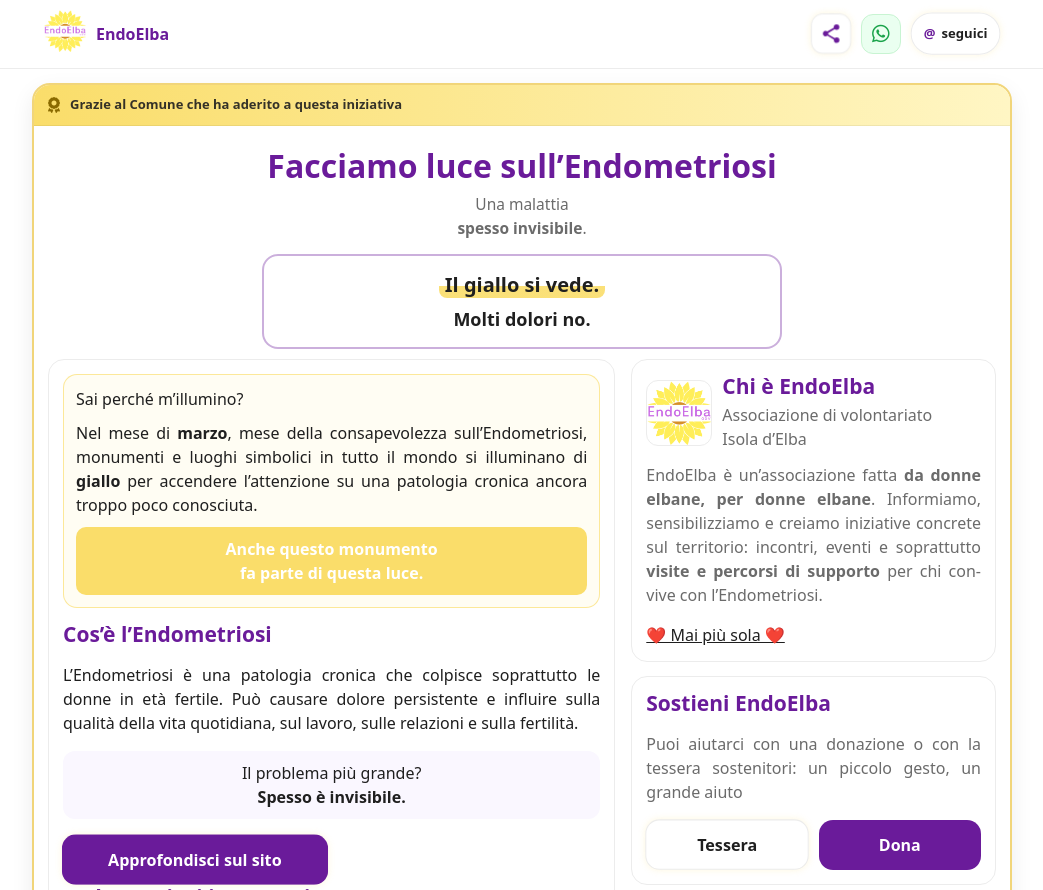
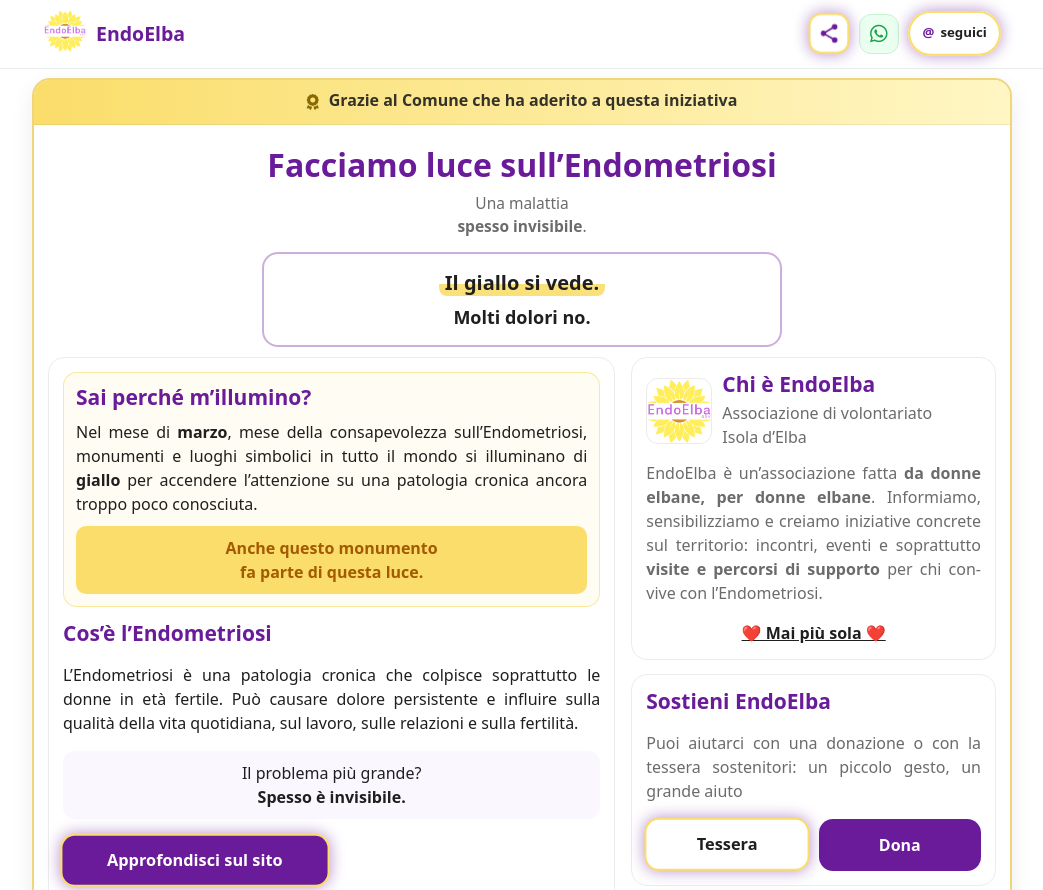
Before and after one commit to elbaexpert/endoelba, a plain HTML site: page illuminazione/index.html in a window 1280 px wide. Shown: the top 890 px of the page, without its empty margins (118-1161 px from the left). Drawn offline with Linux system fonts and the light colour scheme.

Commit message:
Update style.css

```diff
--- a/illuminazione/style.css
+++ b/illuminazione/style.css
@@ -22,9 +22,11 @@
 
 /* TOPBAR */
 .topbar{
-  position:sticky;
+  position:fixed;
   top:0;
-  z-index:20;
+  left:0;
+  right:0;
+  z-index:999;
   background:#fff;
   border-bottom:1px solid var(--line);
 }
@@ -40,7 +42,7 @@
 .brand{display:flex; align-items:center; gap:10px; min-width:0;}
 .logo{width:42px; height:42px; object-fit:contain; border-radius:10px;}
 .brandTxt{display:flex; flex-direction:column; min-width:0;}
-.subname{font-weight:800; color:var(--endo-purple); line-height:1.1 font-size:19px;}
+.subname{font-weight:800; color:var(--endo-purple); line-height:1.1; font-size:19.5px;}
 .kicker{font-size:12px; color:var(--muted); white-space:nowrap; overflow:hidden; text-overflow:ellipsis;}
 .actions{display:flex; align-items:center; gap:10px;}
 .iconBtn{
@@ -73,7 +75,7 @@
 .topFollow .at{color:var(--endo-purple)}
 
 /* PAGE WRAP */
-.wrap{padding:14px 10px 18px;}
+.wrap{padding:78px 10px 18px;}
 .frame{
   max-width:980px;
   margin:0 auto;
@@ -383,3 +385,82 @@
 }
 .glowPulse{animation: glowPulse 1.55s ease-in-out infinite;}
 .heartPulse{color: var(--endo-yellow); animation: glowPulse 1.55s ease-in-out infinite; display:inline-block;}
+
+
+/* === FIX 2026-02-28: richieste Marco === */
+
+/* Comune bar: centrata e più grande */
+.comuneBar{
+  justify-content:center;
+  text-align:center;
+  align-items:center;
+}
+.comuneTxt{
+  align-items:center;
+}
+.comuneTitle{
+  font-size:16px;
+}
+.comuneName{
+  font-size:24px;
+}
+
+/* "Sai perché m'illumino?" come H2 */
+.question{
+  margin:0 0 10px;
+  color:var(--endo-purple);
+  font-size:21px;
+  font-weight:800;
+  line-height:1.2;
+}
+
+/* Evidenza "Anche questo monumento..." arancione scuro su giallo */
+.highlight-strong{
+  background: var(--endo-yellow);
+  color:#a35a00;
+}
+.highlight-strong strong{
+  color:#a35a00;
+}
+
+/* Spazio prima di "Endometriosi in numeri" */
+.spacer{height:26px;}
+
+/* Box numeri centrati */
+.stat{ text-align:center; }
+
+/* "Mai più sola" centrato e bold */
+.pillBtn{
+  display:block;
+  text-align:center;
+  font-weight:900;
+}
+.boldCenter{ text-align:center; font-weight:900; }
+
+/* Chiusura: stesso corpo di testo dei paragrafi */
+.thanksText{
+  font-size:16px;
+  color:var(--muted);
+}
+
+/* "Grazie per il supporto" stile coerente con pulsanti, cuori gialli */
+.thanksBig{
+  margin:12px 0 0;
+  font-size:16px;
+  font-weight:800;
+  color:var(--endo-purple);
+}
+.heartPulse{
+  color: var(--endo-yellow);
+}
+
+/* Pulsazioni più evidenti: bordo giallo + glow viola */
+@keyframes violetGlow{
+  0%{transform: translateY(0) scale(1); box-shadow: 0 0 0 rgba(106,27,154,0);}
+  50%{transform: translateY(-1px) scale(1.03); box-shadow: 0 0 22px rgba(106,27,154,.75);}
+  100%{transform: translateY(0) scale(1); box-shadow: 0 0 0 rgba(106,27,154,0);}
+}
+.glowPulse{
+  animation: violetGlow 1.35s ease-in-out infinite !important;
+  border:2px solid var(--endo-yellow) !important;
+}
```
